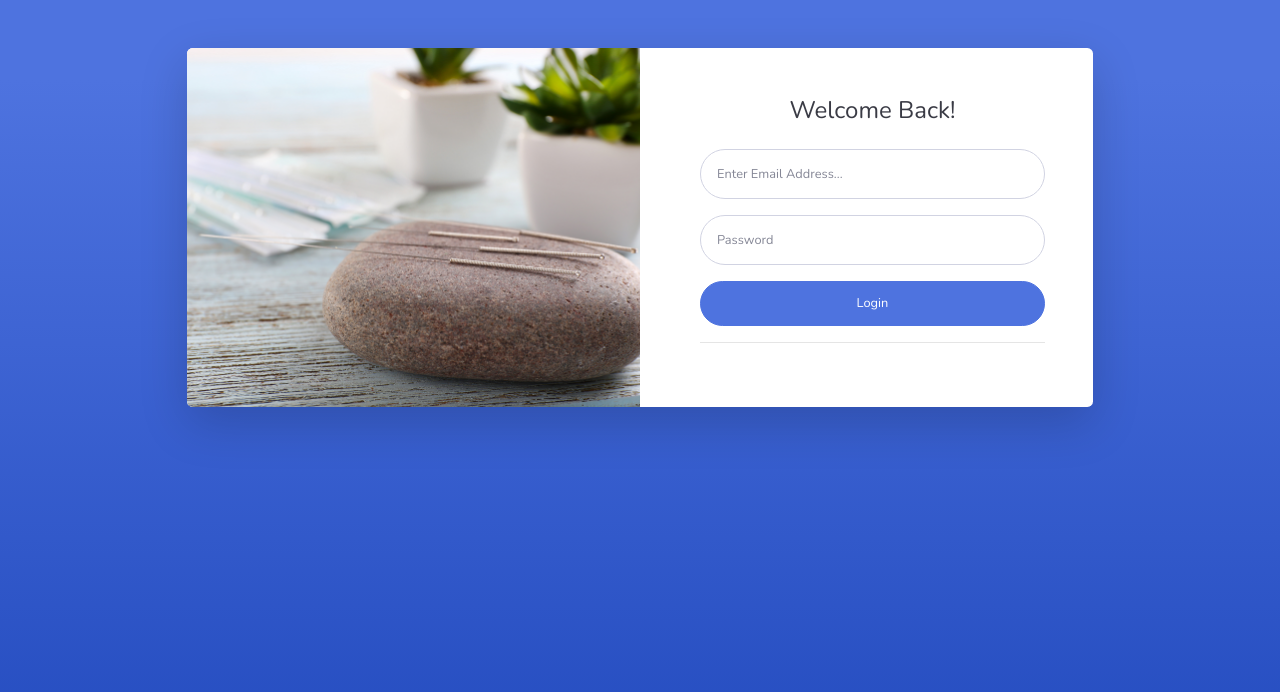
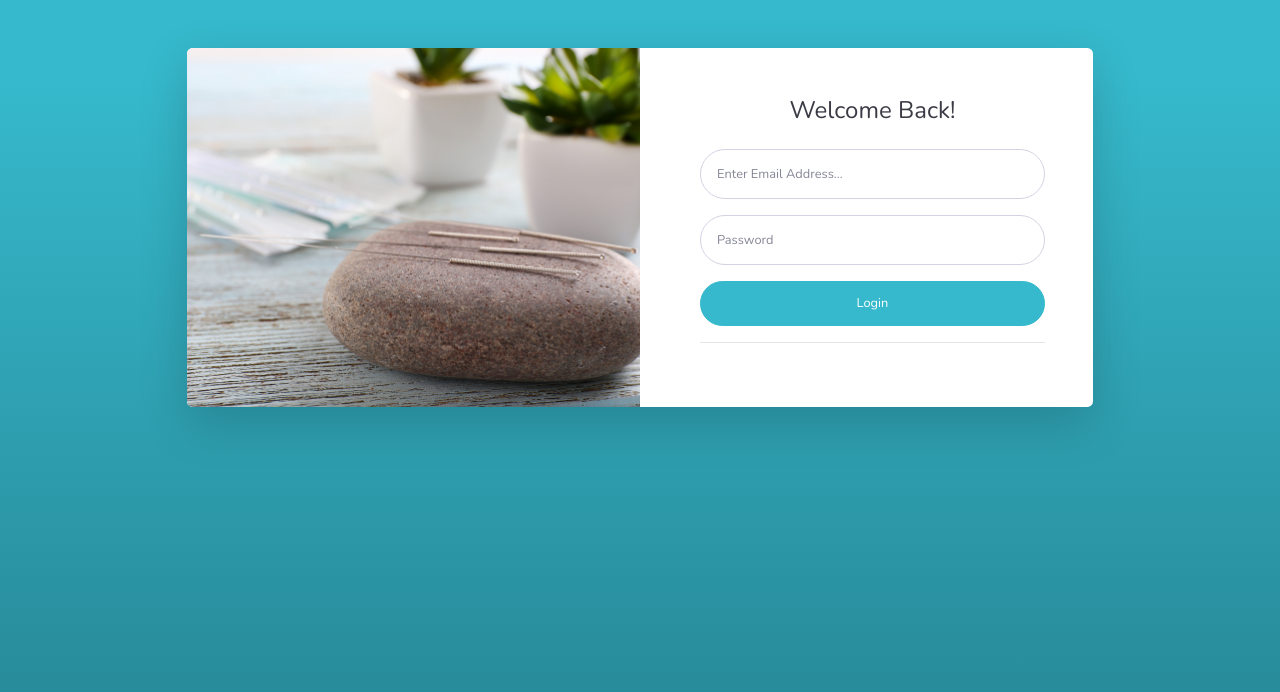
Before and after one commit to myunghwapark/yesAcupucture, a PHP site: page /management/admin_login.php in a window 1280 px wide. Shown: the top 692 px of the page. Run offline with PHP 8.4, Linux system fonts and the light colour scheme.

Commit message:
Change style

```diff
--- a/management/admin_login.php
+++ b/management/admin_login.php
@@ -26,7 +26,7 @@
 
 </head>
 
-<body class="bg-gradient-primary">
+<body class="bg-gradient-info">
 
   <div class="container">
 
@@ -61,7 +61,7 @@
                       </div>
                     </div>
                   -->
-                    <input type="submit" name="btnLogin" id="btnLogin" class="btn btn-primary btn-user btn-block" value="Login"/>
+                    <input type="submit" name="btnLogin" id="btnLogin" class="btn btn-info btn-user btn-block" value="Login"/>
 
                   </form>
                   <hr>
```
